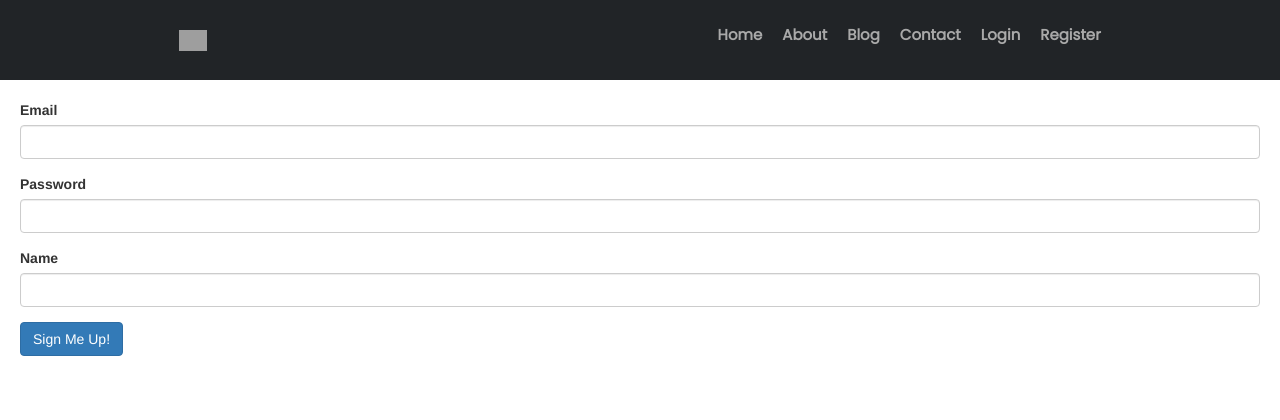
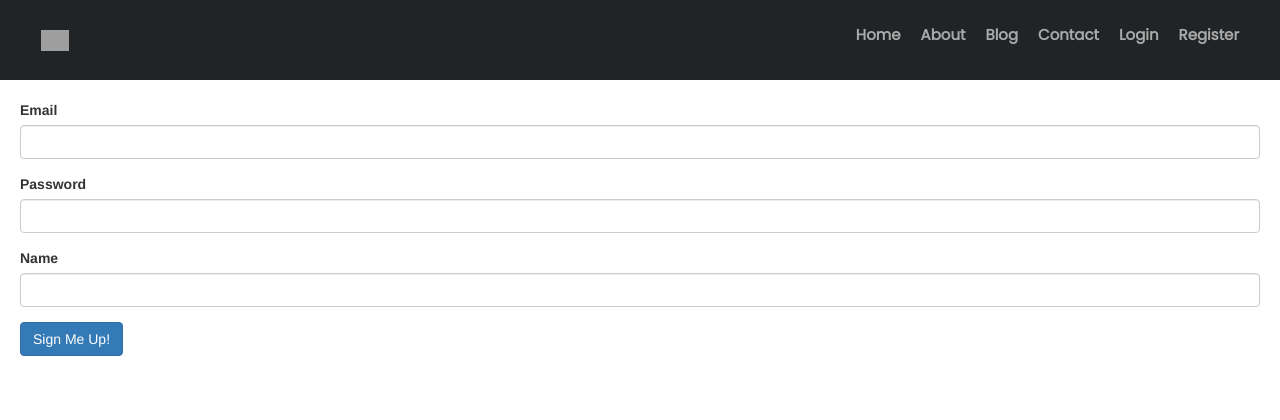
Before and after one commit to hiafraan/Elite_Blog-Flask, a Flask app: page /register in a window 1280 px wide. Shown: the top 420 px of the page. Run offline with Flask 3, Linux system fonts and the light colour scheme; some libraries are stand-ins or nearby versions; grey boxes are pictures that could not be loaded.

Commit message:
2nd commit

```diff
--- a/main.py
+++ b/main.py
@@ -12,13 +12,13 @@ from functools import wraps
 from flask import abort
 from flask_gravatar import Gravatar
 import os
-# from dotenv import load_dotenv
+from dotenv import load_dotenv
 
-# load_dotenv()
+load_dotenv()
 
 app = Flask(__name__)
-app.config['SECRET_KEY'] = os.environ.get("SECRET_KEY")
-# app.config['SECRET_KEY'] = os.getenv('SECRET_KEY')
+# app.config['SECRET_KEY'] = os.environ.get("SECRET_KEY")
+app.config['SECRET_KEY'] = os.getenv('SECRET_KEY')
 ckeditor = CKEditor(app)
 Bootstrap(app)
 gravatar = Gravatar(app, size=100, rating='g', default='retro',
@@ -26,8 +26,8 @@ gravatar = Gravatar(app, size=100, rating='g', default='retro',
 
 
 # CONNECT TO DB
-app.config['SQLALCHEMY_DATABASE_URI'] = os.environ.get("DATABASE_URL")
-# app.config['SQLALCHEMY_DATABASE_URI'] = os.getenv("DATABASE_URL")
+# app.config['SQLALCHEMY_DATABASE_URI'] = os.environ.get("DATABASE_URL")
+app.config['SQLALCHEMY_DATABASE_URI'] = os.getenv("DATABASE_URL")
 app.config['SQLALCHEMY_TRACK_MODIFICATIONS'] = False
 db = SQLAlchemy(app)
 
@@ -52,7 +52,7 @@ class BlogPost(db.Model):
     date = db.Column(db.String(250), nullable=False)
     body = db.Column(db.Text, nullable=False)
 
-    #***************Parent Relationship*************#
+    # ***************Parent Relationship*************#
     comments = relationship("Comment", back_populates="parent_post")
 
 
@@ -62,7 +62,7 @@ class Comment(db.Model):
     author_id = db.Column(db.Integer, db.ForeignKey("users.id"))
     comment_author = relationship("User", back_populates="comments")
 
-    #***************Child Relationship*************#
+    # ***************Child Relationship*************#
     post_id = db.Column(db.Integer, db.ForeignKey("blog_posts.id"))
     parent_post = relationship("BlogPost", back_populates="comments")
     text = db.Column(db.Text, nullable=False)
@@ -220,5 +220,5 @@ def delete_post(post_id):
 
 
 if __name__ == "__main__":
-    app.run(host='0.0.0.0', port=5000)
-    # app.run(debug=True)
+    # app.run(host='0.0.0.0', port=5000)
+    app.run(debug=True)
--- a/static/app.js
+++ b/static/app.js
@@ -1,11 +1,9 @@
 const year = document.getElementById("year");
-
 const currentYear = new Date();
 
 year.innerHTML = `© HackGenius ${currentYear.getFullYear()}`;
 
 // const popup-videos
-
 const videos = document.querySelectorAll(".about-right video");
 
 videos.forEach((vid) => {
@@ -15,21 +13,26 @@ videos.forEach((vid) => {
   };
 });
 
-document.querySelector(".popup-video span").onclick = () => {
+const closeBtn = document.querySelector(".popup-video span");
+if (closeBtn) {
+  closeBtn.onclick = () => {
     document.querySelector(".popup-video").style.display = "none";
   };
+}
 
 // Typing Animations
+const type = document.querySelector(".typing");
 
+if (type) {
   var typed = new Typed(".typing", {
     strings: ["Hacking", "Cybersecurity", "Technology"],
     typeSpeed: 100,
     backSpeed: 60,
     loop: true,
   });
+}
 
 // Card animations
-
 const cards = document.querySelectorAll(".review-card");
 
 cards.forEach((card) => {
@@ -58,7 +61,6 @@ cards.forEach((card) => {
 });
 
 // Counter
-
 let valueDisplays = document.querySelectorAll(".num");
 let interval = 4000;
 
@@ -76,7 +78,6 @@ valueDisplays.forEach((valueDisplay) => {
 });
 
 // navigation-pane
-
 const pane = document.querySelector(".navigation-pane");
 const burger = document.querySelector(".burger");
 const links = pane.querySelectorAll("a");
--- a/static/styles/_global.scss
+++ b/static/styles/_global.scss
@@ -45,3 +45,9 @@ a {
     font-size: var(--header1);
     font-family: "Ubuntu", sans-serif;
 } */
+
+// Prevent Bootstrap Error
+.navbar:before,
+.navbar:after {
+  content: none;
+}
--- a/static/styles/style.css
+++ b/static/styles/style.css
@@ -43,6 +43,11 @@ a {
     font-size: var(--header1);
     font-family: "Ubuntu", sans-serif;
 } */
+.navbar:before,
+.navbar:after {
+  content: none;
+}
+
 header {
   background: #212427;
 }
--- a/templates/footer.html
+++ b/templates/footer.html
@@ -13,7 +13,8 @@
 </footer>
 
 <!-- typed.js - A jQuery typing animation script -->
-<script src="https://cdnjs.cloudflare.com/ajax/libs/typed.js/2.0.12/typed.min.js"></script>
+<script src="https://unpkg.com/typed.js@2.0.15/dist/typed.umd.js"></script>
+
 
 <!-- custom script -->
 <script src="../static/app.js"></script>
--- a/templates/login.html
+++ b/templates/login.html
@@ -12,5 +12,4 @@ block content %}{% include "header.html" %}
     </div>
   </div>
 </div>
-
 {% include "footer.html" %} {% endblock %}
```
Also changed, not shown: README.md (added), 1 other file. Lines whose indentation alone changed are shown as unchanged.
